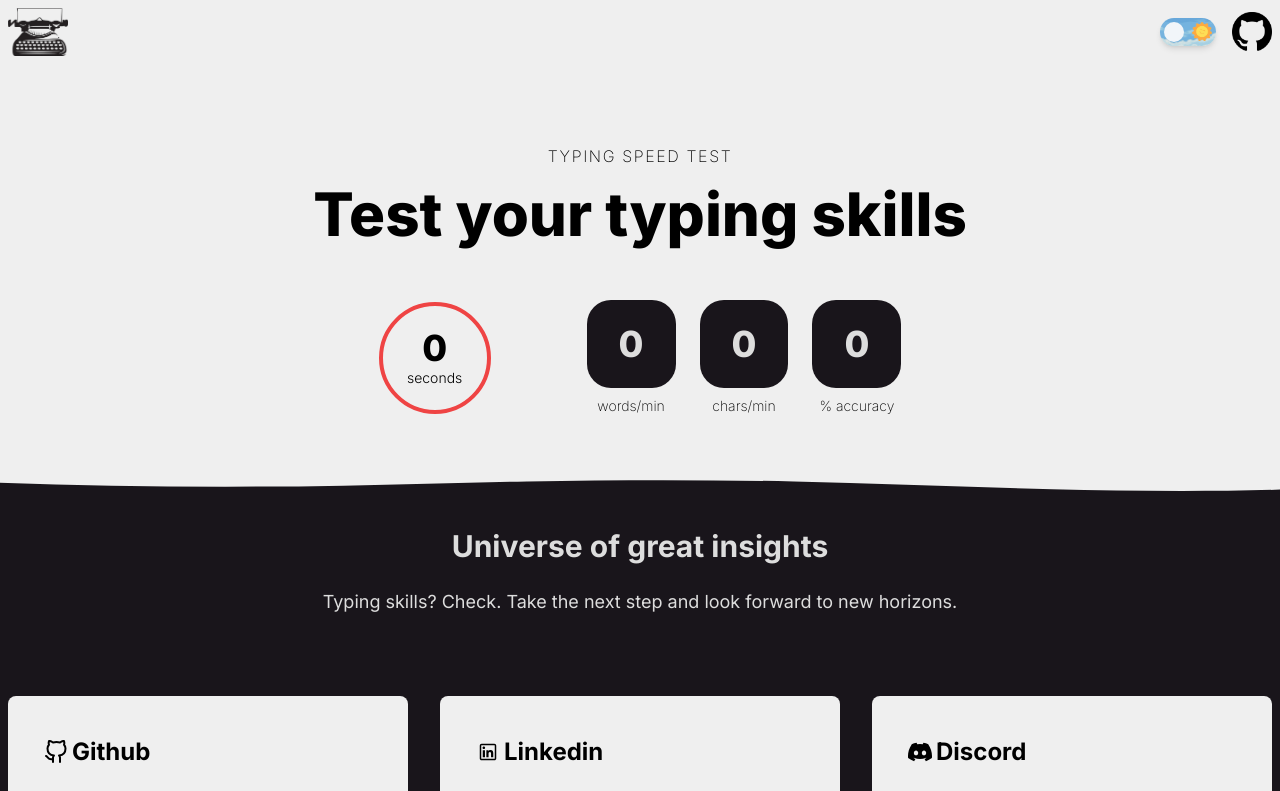
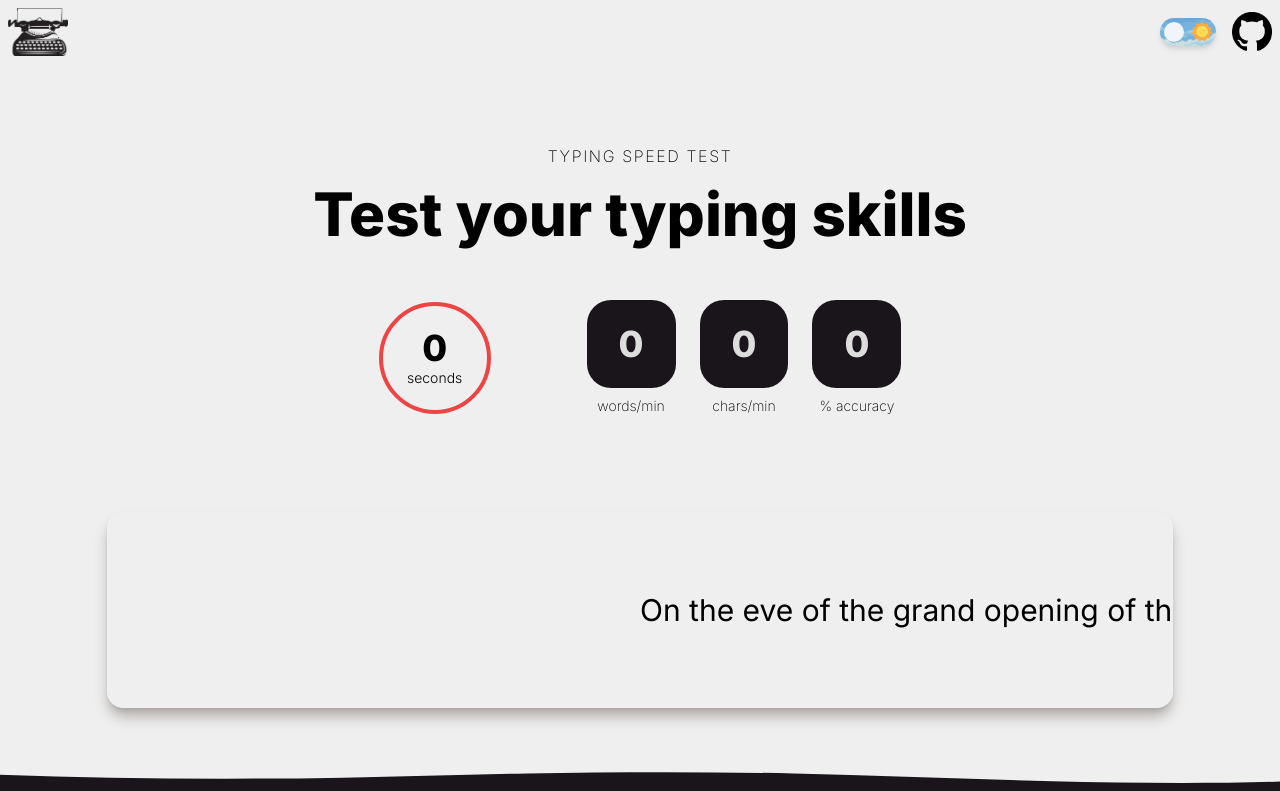
Before and after one commit to chronosgit/typewriter, a Next.js app: page / in a window 1280 px wide. Shown: the top 791 px of the page. Built offline with nearby package versions, Linux system fonts and the light colour scheme.

Commit message:
feat: added init. version of field and deps.

```diff
--- /dev/null
+++ b/src/app/_components/field/Field.tsx
@@ -0,0 +1,17 @@
+import { FC } from 'react';
+
+interface Props {
+	sentence: string;
+}
+
+const Field: FC<Props> = ({ sentence }) => {
+	return (
+		<div className="mx-auto w-10/12 overflow-hidden rounded-2xl py-20 shadow-lg shadow-stone-400">
+			<p className="translate-x-1/2 whitespace-nowrap text-3xl">
+				{sentence}
+			</p>
+		</div>
+	);
+};
+
+export default Field;
--- a/src/app/_components/main/Main.tsx
+++ b/src/app/_components/main/Main.tsx
@@ -1,7 +1,12 @@
 import Timer from '@/app/_components/timer/Timer';
 import Stats from '@/app/_components/stats/Stats';
+import Field from '@/app/_components/field/Field';
+import getRandomItemFromArray from '@/utils/getRandomItemFromArray';
+import sentences from '@/app/_utils/sentences';
 
 const Main = () => {
+	const sentence = getRandomItemFromArray(sentences);
+
 	return (
 		<section className="py-16">
 			<div className="mx-auto max-w-screen-xl">
@@ -13,11 +18,15 @@ const Main = () => {
 					Test your typing skills
 				</h2>
 
-				<div className="flex flex-col-reverse items-center justify-center gap-10 md:flex-row md:gap-24">
+				<div className="mb-24 flex flex-col-reverse items-center justify-center gap-10 md:flex-row md:gap-24">
 					<Timer seconds={0} />
 
 					<Stats wordsPerMin={0} charsPerMin={0} accuracy={0} />
 				</div>
+
+				<Field
+					sentence={sentence}
+				/>
 			</div>
 		</section>
 	);
--- /dev/null
+++ b/src/app/_utils/sentences.tsx
@@ -0,0 +1,14 @@
+const sentences = [
+	`Despite the relentless rain that had been pouring down for hours, creating vast puddles that reflected the gloomy, overcast sky and soaking everything in its path, the children, clad in their brightly colored raincoats and rubber boots, continued to play joyfully in the park, splashing in the puddles and laughing with abandon, their spirits undampened by the weather's dreariness, while their parents watched from under the shelter of a large gazebo, sipping hot coffee and chatting among themselves about the week’s events, the challenges of balancing work and family life, and the upcoming community fair that everyone was looking forward to, hoping that the weather would clear up in time for the festivities.`,
+	`As the sun began to set over the horizon, casting a warm, golden glow over the landscape, the farmer, having spent the entire day toiling in the fields, harvesting crops and tending to the animals, finally allowed himself a moment of rest, sitting on the edge of the old wooden fence that marked the boundary of his land, and gazing out over the rolling hills that stretched out before him, feeling a deep sense of contentment and fulfillment in the simple, honest work he had done, while his faithful dog, equally weary but content, lay at his feet, panting softly, both of them enjoying the serene beauty of the evening and the promise of a peaceful night.`,
+	`In the heart of the bustling city, where skyscrapers towered above the streets and the constant hum of traffic created a never-ending symphony of noise, a young woman, dressed in a sleek business suit, hurriedly made her way through the crowded sidewalks, deftly maneuvering around other pedestrians as she checked her watch and mentally reviewed the points she needed to cover in the important presentation she was about to give at the high-stakes meeting with the company’s top executives, knowing that her performance could significantly impact her career trajectory and determine whether she would be considered for the coveted promotion that she had been working towards for the past several years, balancing countless late nights and early mornings, all in the hope of achieving her professional dreams.`,
+	`The ancient castle, perched high on a cliff overlooking the stormy sea, had stood for centuries, its weathered stone walls bearing witness to countless battles and the passage of time, and now, as the wind howled and the waves crashed against the rocks far below, a lone figure made his way through the shadowy halls, the flickering torch in his hand casting eerie, dancing shadows on the walls as he searched for the hidden chamber that was rumored to contain untold treasures and secrets long forgotten, his heart pounding with a mix of fear and excitement, driven by a relentless curiosity and a desire to uncover the mysteries of the past that had intrigued scholars and adventurers alike for generations, each of them leaving behind their own marks on the castle's storied history.`,
+	`During the lively family reunion, held at the sprawling country estate that had been in the family for generations, relatives from near and far gathered to reconnect and reminisce about old times, sharing stories and laughter over a seemingly endless feast of delicious home-cooked food, while the children, their faces painted with joy and mischief, ran around the expansive gardens, playing games and exploring every nook and cranny of the beloved old house, making memories that would last a lifetime, as the older generations watched with fond smiles, recalling their own childhoods spent in those very same gardens, the sense of continuity and tradition weaving a rich tapestry of family history that bound them all together in a shared heritage.`,
+	`In the midst of the dense, tropical rainforest, where the air was thick with humidity and the vibrant sounds of exotic wildlife filled the air, a team of scientists, each an expert in their field, embarked on a challenging expedition to study the diverse ecosystem and uncover new species, their journey taking them through rugged terrain, across fast-flowing rivers, and into the heart of uncharted territory, where they encountered breathtaking natural beauty and faced numerous trials that tested their endurance and teamwork, all the while meticulously documenting their findings and collecting samples that would contribute to a greater understanding of the planet's biodiversity and the delicate balance of life within the rainforest, hoping that their work would aid in the conservation efforts to protect these vital, yet vulnerable, ecosystems from the threats posed by deforestation and climate change.`,
+	`As the orchestra began to play the opening notes of the symphony, the conductor, with a flourish of his baton, guided the musicians through a complex and emotionally charged piece that took the audience on a musical journey through a wide range of emotions, from the soaring highs of triumphant joy to the deep lows of poignant sorrow, the rich, layered harmonies and intricate melodies blending together to create a powerful, unforgettable experience that left everyone in the concert hall spellbound, their hearts and minds transported by the beauty and intensity of the music, and as the final notes faded into silence, a collective breath was held before the thunderous applause erupted, a testament to the shared human experience and the transcendent power of art to touch the soul.`,
+	`At the bustling farmer's market, where vendors displayed a colorful array of fresh produce, artisanal goods, and handmade crafts, a young couple strolled hand in hand, sampling ripe strawberries and browsing through the stalls, pausing to chat with friendly farmers and artisans about their products, all the while soaking in the lively atmosphere and the vibrant community spirit that made this weekly event a beloved tradition for locals and visitors alike, offering a glimpse into the rich agricultural heritage of the region and the dedication of those who work tirelessly to bring their best offerings to the market, fostering connections between producers and consumers and reinforcing the importance of supporting local businesses and sustainable practices in an increasingly globalized world.`,
+	`On the eve of the grand opening of the new art gallery, the curator, a passionate advocate for contemporary artists, meticulously arranged the final pieces, ensuring that each artwork was displayed to its best advantage, while outside, the city's cultural elite began to gather, eagerly anticipating the opportunity to view the eclectic collection that featured both emerging talents and established masters, each piece selected for its ability to provoke thought and evoke emotion, promising an evening of aesthetic delight and stimulating conversation, as patrons discussed the themes and techniques of the works on display, the role of art in society, and the ever-evolving nature of creative expression in the modern world, with the curator quietly observing, filled with pride and anticipation for the gallery's future and the impact it would have on the local arts scene.`,
+	`In a small, sleepy village nestled in the foothills of a majestic mountain range, life moved at a slower, more deliberate pace, with residents going about their daily routines with a sense of calm and contentment, whether it was the baker rising before dawn to prepare fresh bread, the farmer tending to his fields and livestock, or the children playing in the meadows, their laughter echoing through the valley, and as the seasons changed, bringing with them the vibrant colors of autumn, the crisp chill of winter, the blossoming flowers of spring, and the warm, lazy days of summer, the villagers found joy in the simple pleasures of life and the strong sense of community that bound them together, their lives intertwined in a web of relationships and shared experiences that provided a sense of belonging and continuity, reminding them that, despite the inevitable challenges and hardships, they could always rely on one another for support and companionship.`,
+];
+
+export default sentences;
--- /dev/null
+++ b/src/utils/getRandomItemFromArray.tsx
@@ -0,0 +1,7 @@
+const getRandomItemFromArray = (arr: any[]): any => {
+	const randomIndex = Math.floor(Math.random() * arr.length);
+
+	return arr[randomIndex];
+};
+
+export default getRandomItemFromArray;
```
